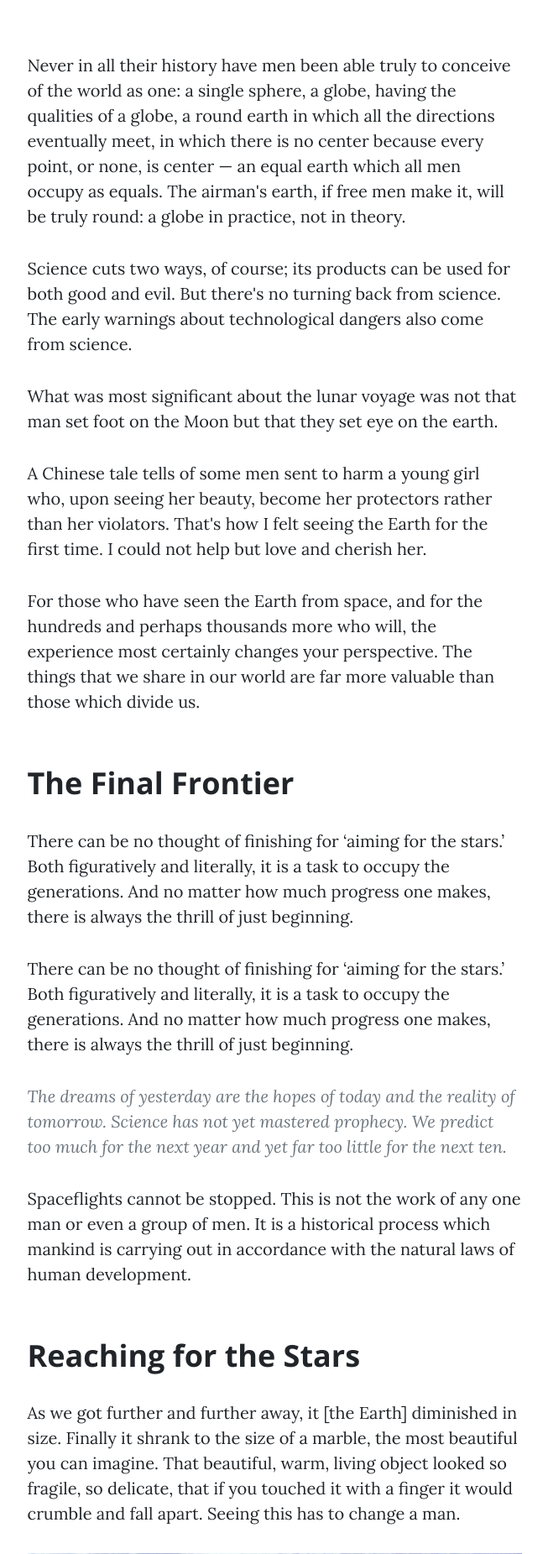
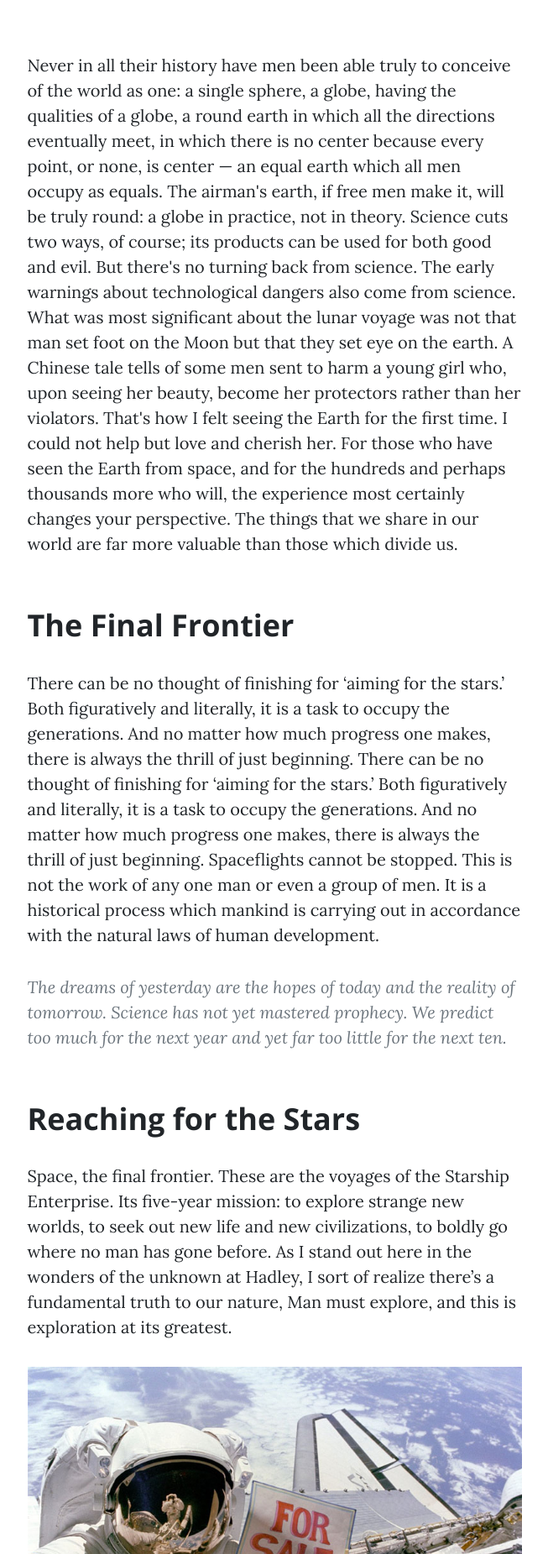
Before and after one commit to hwandev12/portfolio-code-out, a Django app: page /1/post/ in a window 1280 px wide. Shown: the part 633-2484 px from the top of the page at 84% size, without its empty margins (313-966 px from the left). Run offline with Django 4.2, Linux system fonts and the light colour scheme; data comes from the database, SQL or seed files in the repository; both versions use the stored data as it was after the commit; some libraries are stand-ins or nearby versions.

Commit message:
Post submitment

```diff
--- a/templates/pages/post.html
+++ b/templates/pages/post.html
@@ -17,65 +17,20 @@
     <div class="row gx-4 gx-lg-5 justify-content-center">
       <div class="col-md-10 col-lg-8 col-xl-7">
         <p>
-          Never in all their history have men been able truly to conceive of the
-          world as one: a single sphere, a globe, having the qualities of a
-          globe, a round earth in which all the directions eventually meet, in
-          which there is no center because every point, or none, is center — an
-          equal earth which all men occupy as equals. The airman's earth, if
-          free men make it, will be truly round: a globe in practice, not in
-          theory.
+         {{ post.post_text_1 }}
         </p>
+        <h2 class="section-heading">{{ post.post_heading_1 }}</h2>
         <p>
-          Science cuts two ways, of course; its products can be used for both
-          good and evil. But there's no turning back from science. The early
-          warnings about technological dangers also come from science.
+          {{ post.post_text_2 }}
         </p>
+        <!-- muted text here -->
+        <blockquote class="blockquote">
+          {{ post.muted_text_1 }}
+        </blockquote>
+        <!-- muted text here ends -->
+        <h2 class="section-heading">{{ post.post_heading_2 }}</h2>
         <p>
-          What was most significant about the lunar voyage was not that man set
-          foot on the Moon but that they set eye on the earth.
-        </p>
-        <p>
-          A Chinese tale tells of some men sent to harm a young girl who, upon
-          seeing her beauty, become her protectors rather than her violators.
-          That's how I felt seeing the Earth for the first time. I could not
-          help but love and cherish her.
-        </p>
-        <p>
-          For those who have seen the Earth from space, and for the hundreds and
-          perhaps thousands more who will, the experience most certainly changes
-          your perspective. The things that we share in our world are far more
-          valuable than those which divide us.
-        </p>
-        <h2 class="section-heading">The Final Frontier</h2>
-        <p>
-          There can be no thought of finishing for ‘aiming for the stars.’ Both
-          figuratively and literally, it is a task to occupy the generations.
-          And no matter how much progress one makes, there is always the thrill
-          of just beginning.
-        </p>
-        <p>
-          There can be no thought of finishing for ‘aiming for the stars.’ Both
-          figuratively and literally, it is a task to occupy the generations.
-          And no matter how much progress one makes, there is always the thrill
-          of just beginning.
-        </p>
-        <blockquote class="blockquote">
-          The dreams of yesterday are the hopes of today and the reality of
-          tomorrow. Science has not yet mastered prophecy. We predict too much
-          for the next year and yet far too little for the next ten.
-        </blockquote>
-        <p>
-          Spaceflights cannot be stopped. This is not the work of any one man or
-          even a group of men. It is a historical process which mankind is
-          carrying out in accordance with the natural laws of human development.
-        </p>
-        <h2 class="section-heading">Reaching for the Stars</h2>
-        <p>
-          As we got further and further away, it [the Earth] diminished in size.
-          Finally it shrank to the size of a marble, the most beautiful you can
-          imagine. That beautiful, warm, living object looked so fragile, so
-          delicate, that if you touched it with a finger it would crumble and
-          fall apart. Seeing this has to change a man.
+          {{ post.post_text_3 }}
         </p>
         <a href="#!"
           ><img
@@ -87,25 +42,6 @@
           >To go places and do things that have never been done before – that’s
           what living is all about.</span
         >
-        <p>
-          Space, the final frontier. These are the voyages of the Starship
-          Enterprise. Its five-year mission: to explore strange new worlds, to
-          seek out new life and new civilizations, to boldly go where no man has
-          gone before.
-        </p>
-        <p>
-          As I stand out here in the wonders of the unknown at Hadley, I sort of
-          realize there’s a fundamental truth to our nature, Man must explore,
-          and this is exploration at its greatest.
-        </p>
-        <p>
-          Placeholder text by
-          <a href="http://spaceipsum.com/">Space Ipsum</a>
-          &middot; Images by
-          <a href="https://www.flickr.com/photos/nasacommons/"
-            >NASA on The Commons</a
-          >
-        </p>
       </div>
     </div>
   </div>
```
Also changed, not shown: db.sqlite3, media/contact-bg.jpg (added), media/post-sample-image_dpEnXrr.jpg (added).
